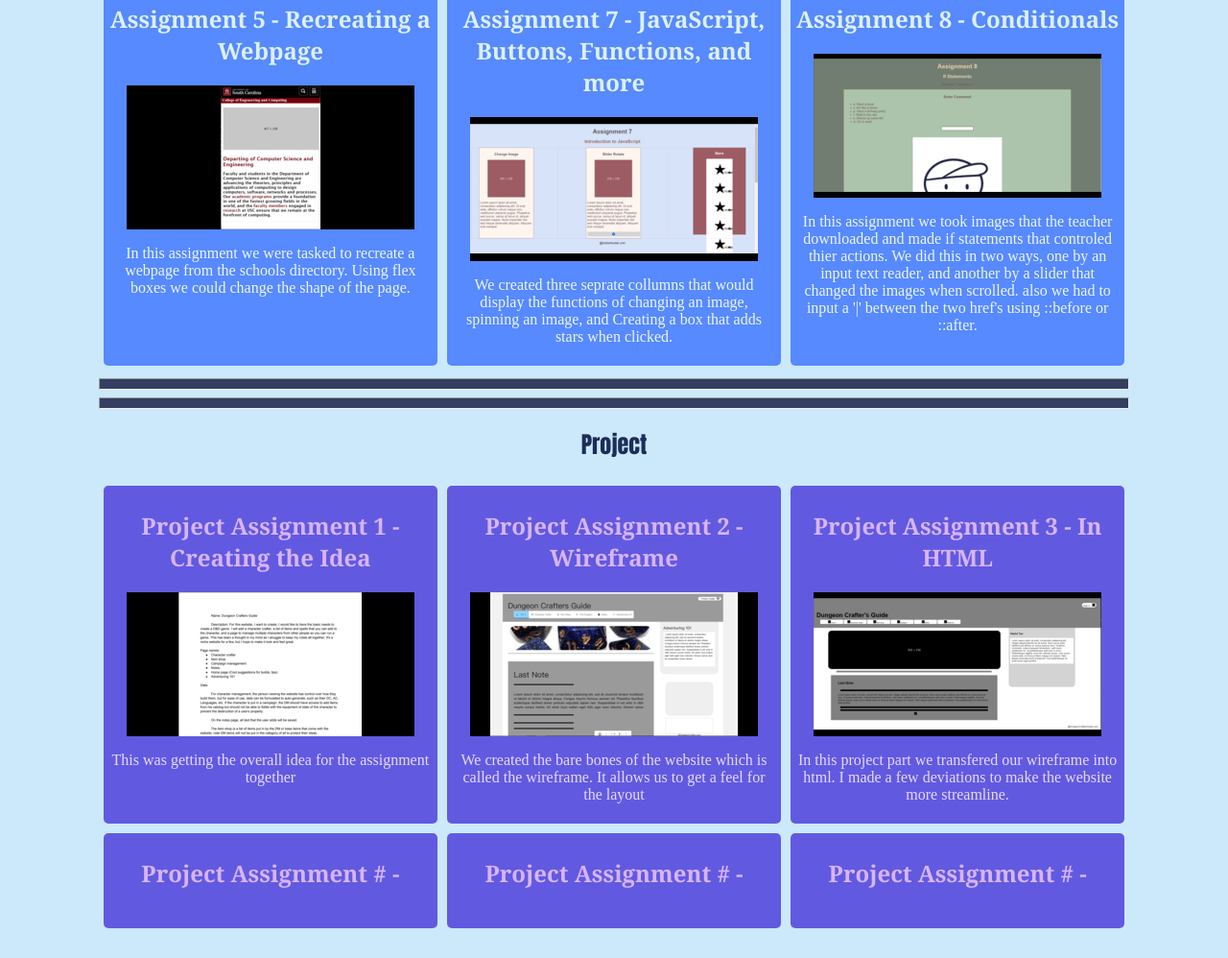
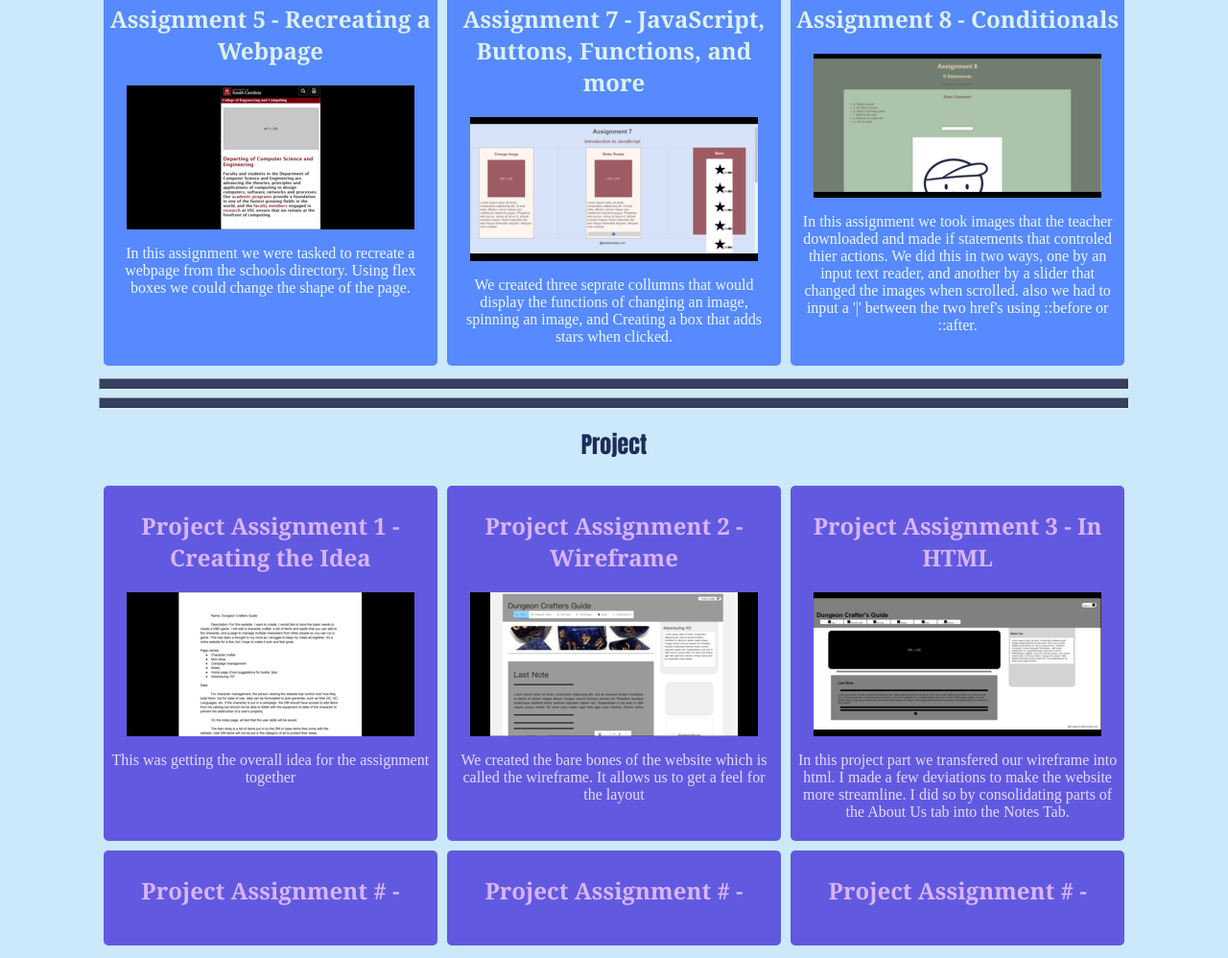
Before and after one commit to Tristan-Hudak/Tristan-Hudak.github.io, a plain HTML site: page index.html in a window 1280 px wide. Shown: the part 822-1820 px from the top of the page at 96% size. Drawn offline with Linux system fonts and the light colour scheme.

Commit message:
Submit rety

```diff
--- a/index.html
+++ b/index.html
@@ -122,6 +122,7 @@
                             <p>
                                 In this project part we transfered our wireframe into html.
                                 I made a few deviations to make the website more streamline.
+                                I did so by consolidating parts of the About Us tab into the Notes Tab.
                             </p>
                         </section>
                     </div>
```
